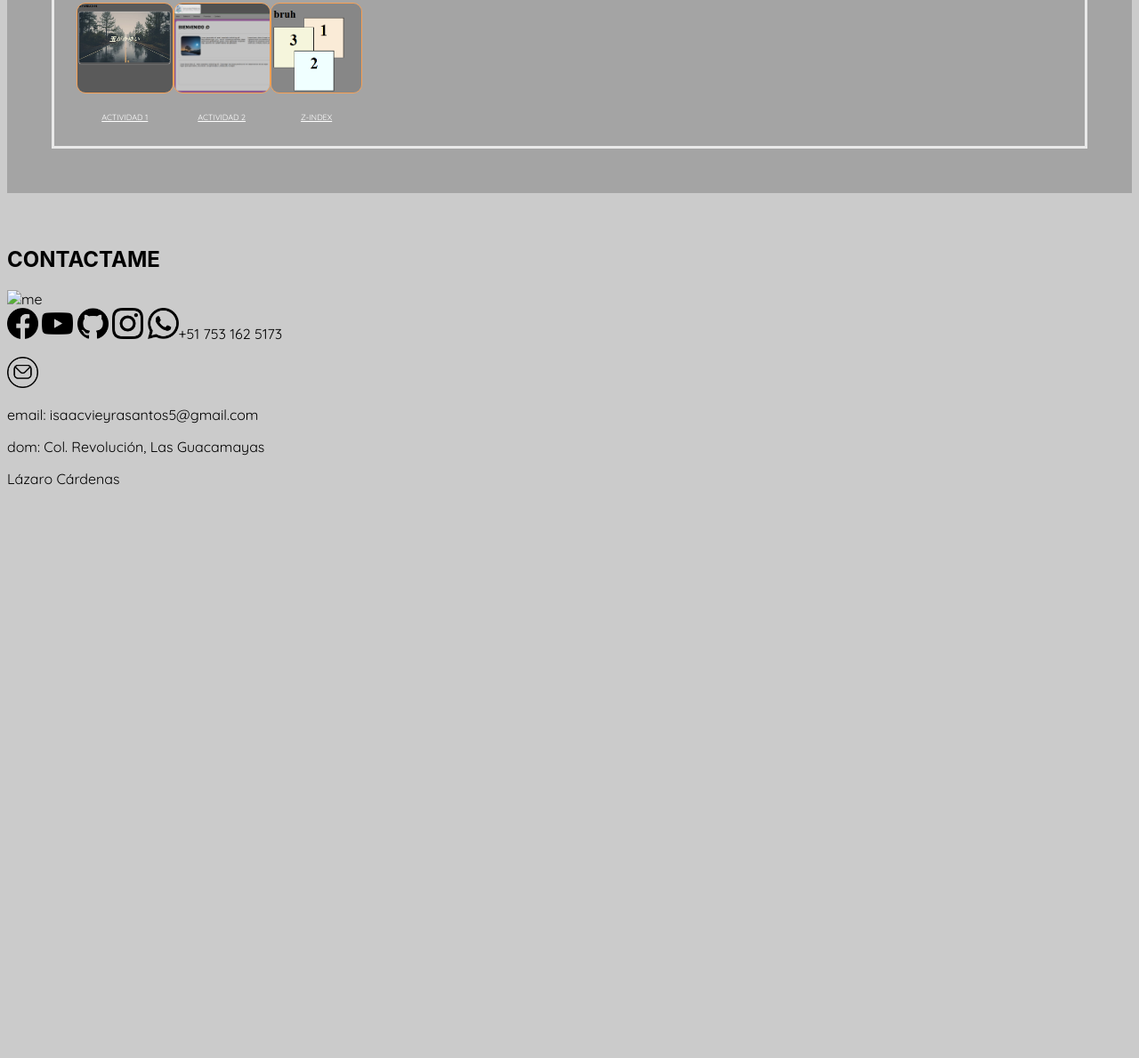
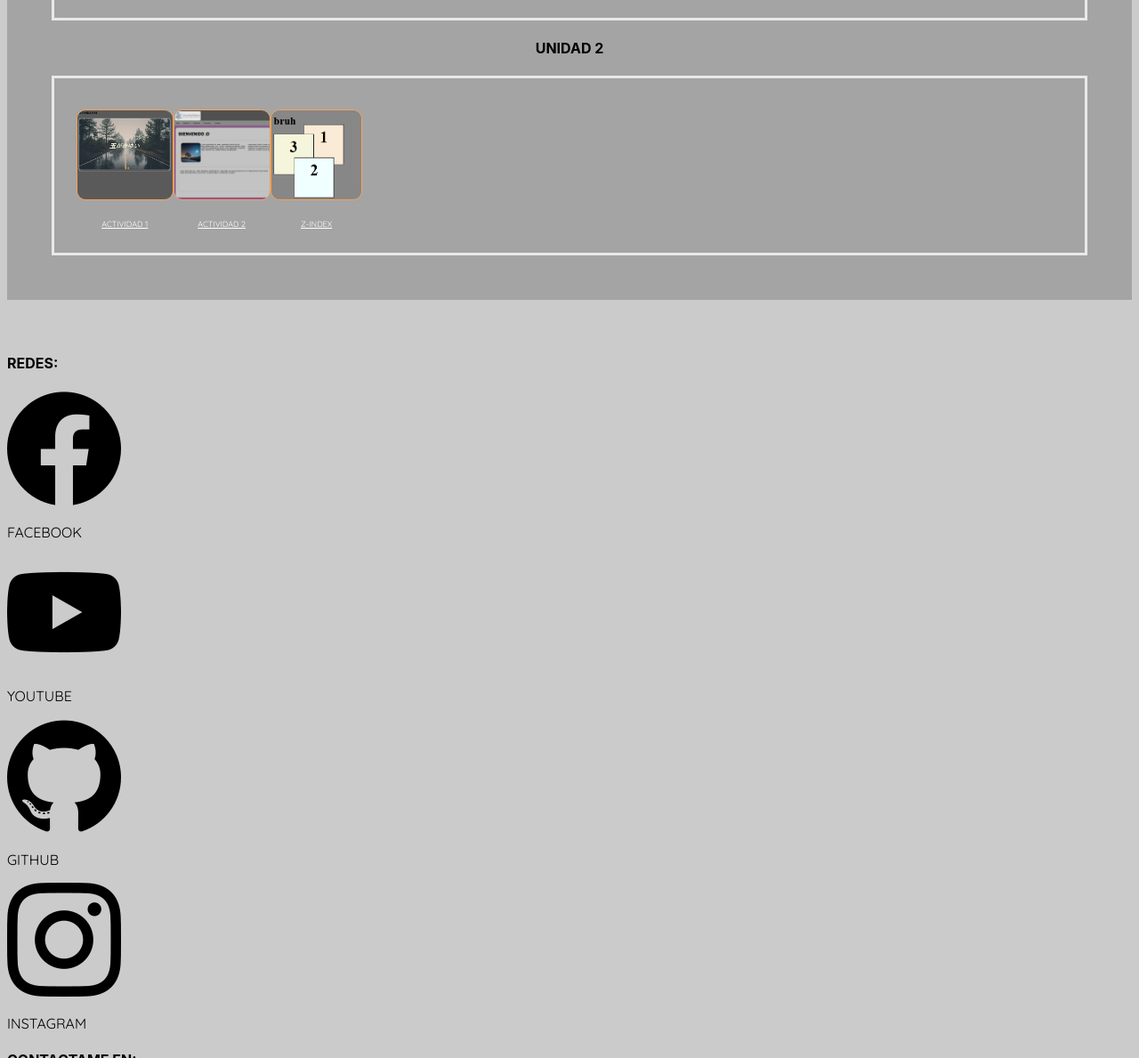
Before and after one commit to isaacvieyrasantos04/html-projects-Isaac-Vieyra-Santos-, a plain HTML site: page U2/projectU2/index.html in a window 1280 px wide. Shown: the part 2363-3552 px from the top of the page at 89% size. Before the commit the page ends 2927 px from the top, so only its background shows below. Drawn offline with Linux system fonts and the light colour scheme; a web font is replaced by a local one.

Commit message:
index v1.1

```diff
--- a/U2/projectU2/index.html
+++ b/U2/projectU2/index.html
@@ -34,7 +34,7 @@
         </p>
         </div>
         <div class="introcontenido">
-            <p>Mi página consta de: </p>
+            <p id="mip">Mi página consta de: </p>
                 <ol>
                     <li>Sección de Inicio:
                         <p>Introducción sobre el contenido del sitio.</p>
@@ -54,7 +54,9 @@
 <br><hr><br>
     <section class="sobremi">
         <h2 id="sobremiid">SOBRE MÍ</h2>
+
         <div>
+            <div class="ima"><img src="imgs/owoo.jpeg" alt="me"></div>
             <p>
                 Mi nombre es Isaac Vieyra Santos, tengo 20 años de edad y soy estudiante de ingeniería en Software en la Universidad Politécnica de Lázaro Cárdenas, Guacamayas, Michoacán.
                 <br><br>
@@ -139,23 +141,24 @@
         </div>
     </section>
 <br><hr><br>
-    <section class="contacto">
-        <h2 id="contactoid">CONTACTAME</h2>
+    <footer id="contactoid">
 
     <div class="cont">
-        <div class="ima"><img src="" alt="me"></div>
-        <div class="contact">
-            <a href="#"><img src="imgs/facebook.png" alt=""></a>
-            <a href="#"><img src="imgs/youtube.png" alt=""></a>
-            <a href="#"><img src="imgs/github.png" alt=""></a>
-            <a href="#"><img src="imgs/instagram.png" alt=""></a>
-
+        <div class="contact1">
+            <h4>REDES:</h4>
+            <a href="https://www.facebook.com/share/1EAxsWhc8T/" target="_blank"><img src="imgs/facebook.png" alt=""></a><p>FACEBOOK</p>
+            <a href="https://www.youtube.com/@fout3480" target="_blank"><img src="imgs/youtube.png" alt=""></a><p>YOUTUBE</p>
+            <a href="https://github.com/isaacvieyrasantos04" target="_blank"><img src="imgs/github.png" alt=""></a><p>GITHUB</p>
+            <a href="https://www.instagram.com/isaacvys?igsh=MW4wNWV3OHA2eDBrYg==" target="_blank"><img src="imgs/instagram.png" alt=""></a><p>INSTAGRAM</p>
+        </div>
+        <div class="contact2">
+            <h4>CONTACTAME EN:</h4>
             <img src="imgs/whatsapp.png" alt="">+51 753 162 5173<p></p>
             <img src="imgs/mail.png" alt=""><p>email: isaacvieyrasantos5@gmail.com</p>
-            <p>dom: Col. Revolución, Las Guacamayas</p>
+            <br><br><p>dom: Col. Revolución, Las Guacamayas</p>
             <p>Lázaro Cárdenas</p>
         </div>
     </div>
-    </section>
+    </footer>
 </body>
 </html>
```
